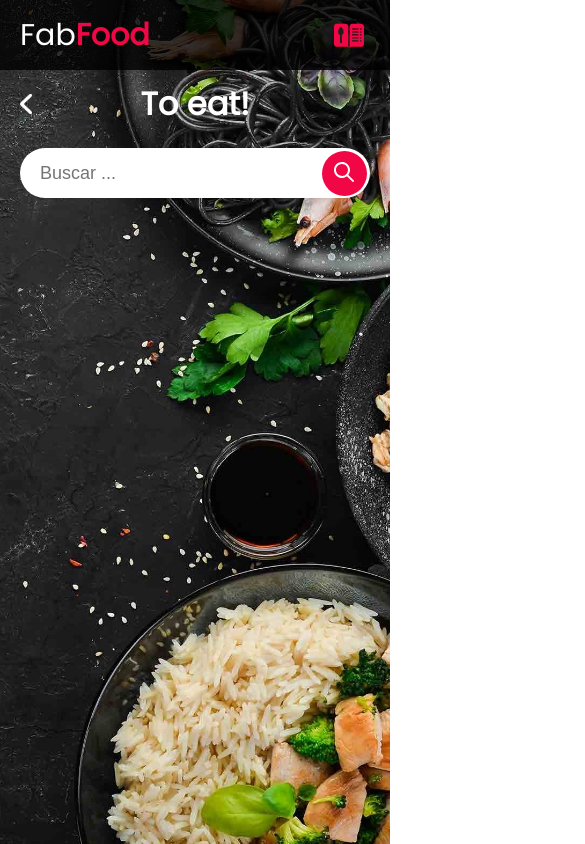
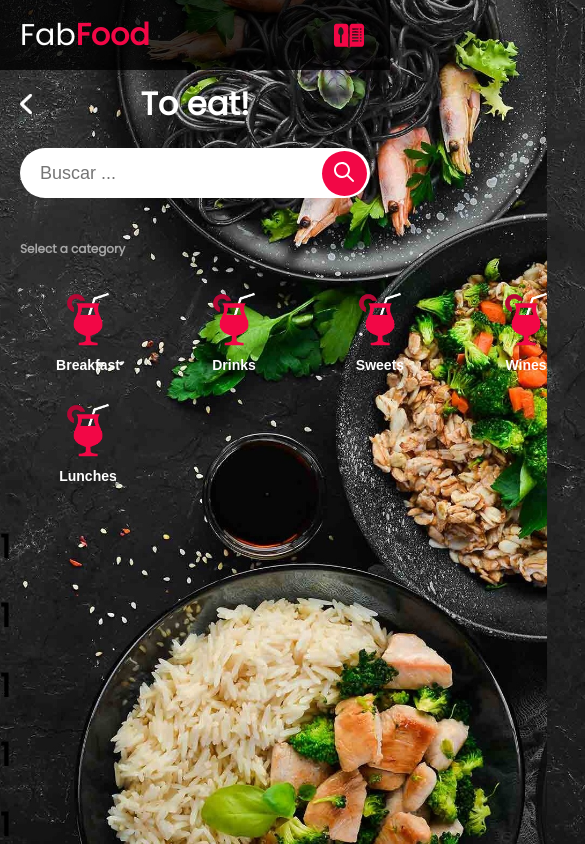
Before and after one commit to FabianXRL16/FabFood, a Vue app: page /findfood in a window 390 px wide. Shown: the top 844 px of the page, 585 px wide, since content can reach past the window. Built offline with nearby package versions, Linux system fonts and the light colour scheme.

Commit message:
Category of FindFood Page v1

```diff
--- /dev/null
+++ b/src/components/groups/categories.vue
@@ -0,0 +1,70 @@
+<template>
+  <div class="categories">
+    <h3 class="title">{{ title }}</h3>
+    <div class="content__category">
+      <category
+        v-for="category in categories"
+        :key="category.id"
+        :category="category"
+      >
+      <template>
+        <img src="../../assets/img/drinks.png" alt="">
+        <h3>{{ category.name }}</h3>
+      </template>
+      </category>
+    </div>
+  </div>
+</template>
+
+<script>
+import category from "../../components/items/category.vue";
+export default {
+  name: "Categories",
+  components: { category },
+  data() {
+    return {
+      title: "Select a category",
+      categories: [
+        { id: 1, name: "Breakfast", img: "../../assets/img/breakfast.png" },
+        { id: 2, name: "Drinks", img: "../../assets/img/drinks.png" },
+        { id: 3, name: "Sweets", img: "../../assets/img/sweets.png" },
+        { id: 4, name: "Wines", img: "../../assets/img/wines.png" },
+        { id: 5, name: "Dinners", img: "../../assets/img/dinners.png" },
+        { id: 6, name: "Lunches", img: "../../assets/img/Lunches.png" },
+      ],
+    };
+  },
+};
+</script>
+
+<style scoped>
+@import "../../assets/styles/variables.css";
+.categories {
+  padding: var(--p-main);
+}
+.title {
+  color: var(--gray-ligth);
+  font-size: 14px;
+}
+.content__category {
+  display: grid;
+  grid-template-columns: repeat(6, 1fr);
+  gap: 10px;
+  width: 100%;
+  justify-items: center;
+  box-sizing: border-box;
+  padding: 10px 0;
+}
+@media (max-width: 820px) {
+  .categories {
+    padding: var(--p-main-mobile);
+  }
+  .content__category{
+  grid-template-columns: repeat(auto-fill, minmax(120px, 1fr));
+  width: 720px;
+  }
+  .title {
+  font-size: 12px;
+}
+}
+</style>
--- /dev/null
+++ b/src/components/items/category.vue
@@ -0,0 +1,64 @@
+<template>
+  <button class="category">
+    <slot />
+  </button>
+</template>
+
+<script>
+export default {
+  name: "Category",
+  props: {
+    category: {
+      type: Object,
+      default: () => {},
+    },
+  },
+};
+</script>
+
+<style scoped>
+@import "../../assets/styles/variables.css";
+.category{
+    height: 100.8px;
+    width: 100.8px;
+    border-radius: 50px;
+    display: grid;
+    grid-auto-flow: row;
+    transform: scale(1);
+    transition: .3s;
+    border: none;
+    background-color: transparent;
+    cursor: pointer;
+}
+.category:hover{
+    content: "";
+    transform: scale(1.2);
+    transition: .3s;
+    position: relative;
+}
+.category:hover::before{
+    content: "";
+    position: absolute;
+    width: 100.8px;
+    height: 10px;
+    border-radius: 100%;
+    bottom: -10px;
+    background-color: red;
+}
+.category img{
+    height: 70px;
+    margin: auto;
+}
+.category h3{
+    color: var(--white);
+    font-size: 16px;
+    text-align: center;
+    margin: 0;
+}
+@media (max-width: 820px) {
+    .category h3{
+        font-size: 14px;
+        margin: 0;
+    }
+}
+</style>
--- a/src/views/FindFood.vue
+++ b/src/views/FindFood.vue
@@ -1,18 +1,33 @@
 <template>
-  <div>
+  <div class="contentFindFood">
+    <div class="HeaderPage">
       <back :title="title" />
       <div class="searchFindFood">
         <search :find="true" />
       </div>
+    </div>
+    <div class="HeaderPage__space"></div>
+    <categories />
+    <h1>1</h1>
+    <h1>1</h1>
+    <h1>1</h1>
+    <h1>1</h1>
+    <h1>1</h1>
+    <h1>1</h1>
+    <h1>1</h1>
+    <h1>1</h1>
+    <h1>1</h1>
+    <h1>1</h1>
   </div>
 </template>
 
 <script>
 import back from "@/components/general/back.vue";
 import search from "../components/inputs/search.vue";
+import categories from "../components/groups/categories.vue";
 export default {
   name: "FindFood",
-  components: { back, search },
+  components: { back, search, categories },
   data() {
     return {
       title: "To eat!",
@@ -23,6 +38,17 @@ export default {
 
 <style scoped>
 @import "../assets/styles/variables.css";
+.HeaderPage{
+  position: fixed;
+  z-index: 10;
+  width: 100%;
+}
+.HeaderPage__space{
+  height: 158px;
+}
+.contentFindFood {
+  height: calc(100vh - 70px);
+}
 .searchFindFood {
   padding: var(--p-main);
   height: 70px;
@@ -31,7 +57,7 @@ export default {
   align-items: center;
   box-sizing: border-box;
 }
-@media (max-width: 820px){
+@media (max-width: 820px) {
   .searchFindFood {
     padding: var(--p-main-mobile);
   }
```
Lines whose indentation alone changed are shown as unchanged.
